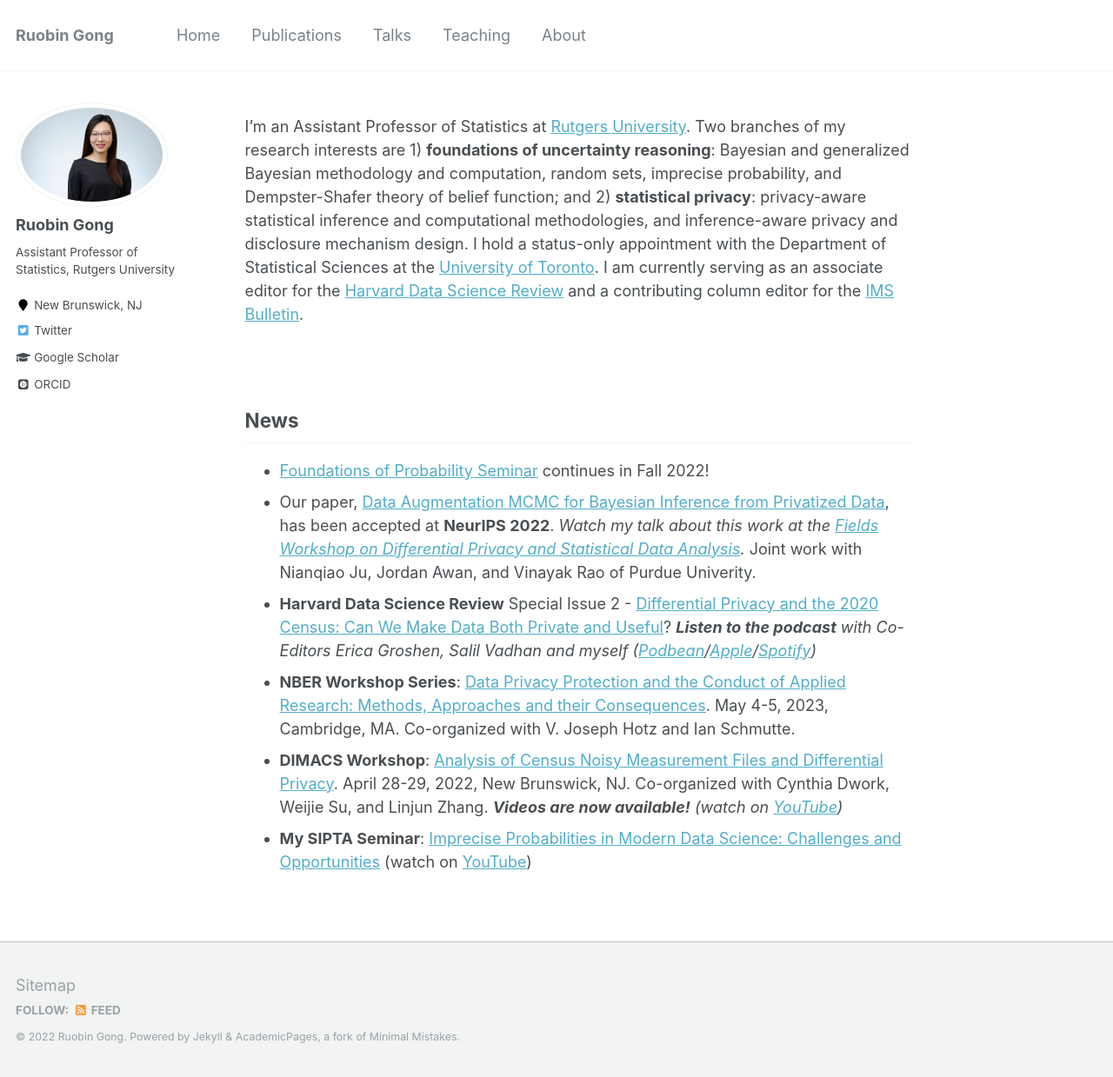
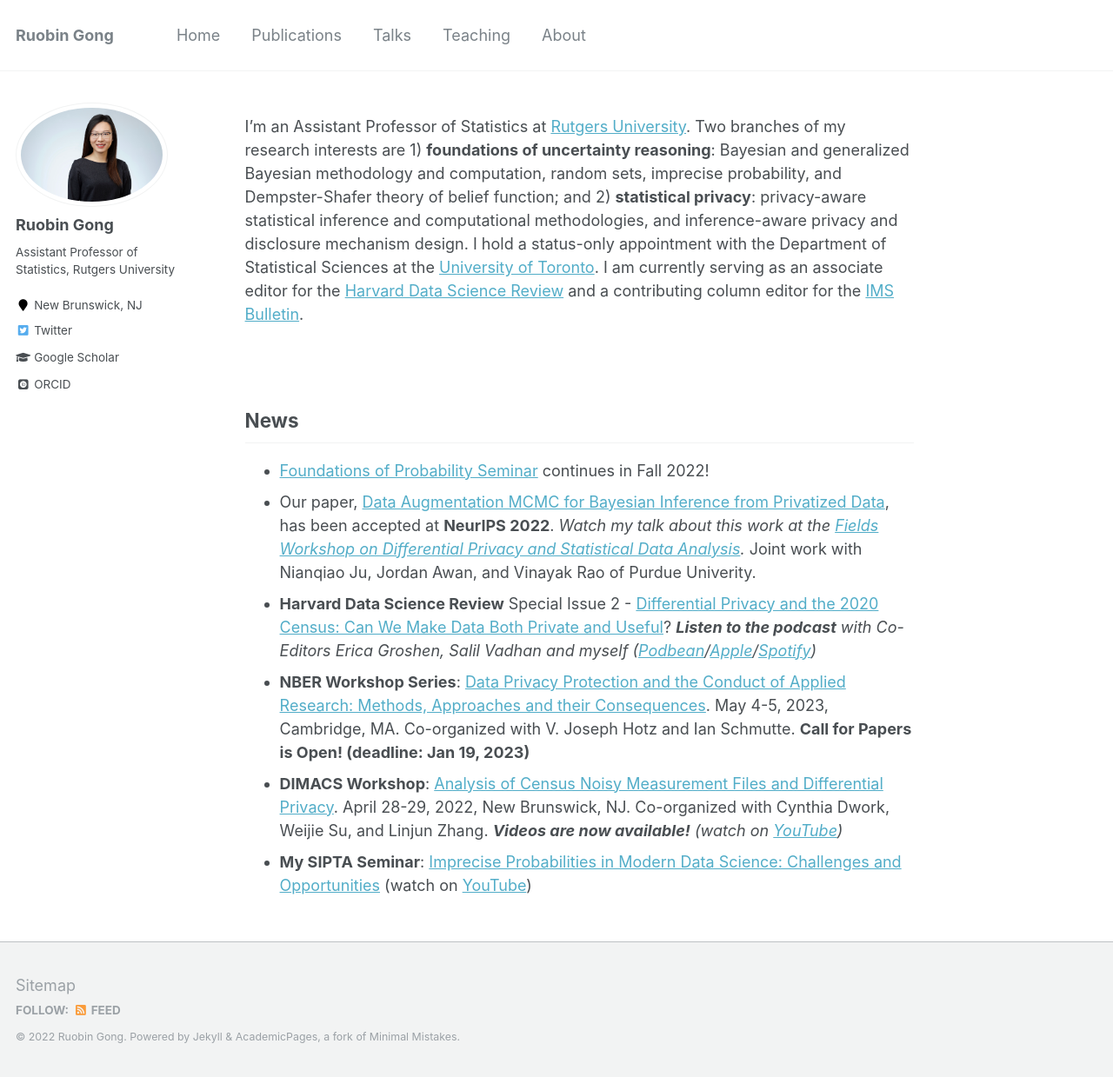
Before and after one commit to RuobinGong/RuobinGong.github.io, a Jekyll site: the page built from _pages/home.md, in a window 1280 px wide and 1239 px high. Shown: the whole window at 87% size. Built offline with Jekyll 4.4.1, drawn with Linux system fonts in a browser that asks for light colours; some web fonts are replaced.

Commit message:
Update home.md

```diff
--- a/_pages/home.md
+++ b/_pages/home.md
@@ -20,6 +20,6 @@ I'm an Assistant Professor of Statistics at [Rutgers University](https://www.sta
 * [Foundations of Probability Seminar](https://foundationsofprobabilityseminar.com) continues in Fall 2022!
 * Our paper, [Data Augmentation MCMC for Bayesian Inference from Privatized Data](https://ruobingong.github.io/publication/2022-06-01-DAMCMC), has been accepted at **NeurIPS 2022**. _Watch my talk about this work at the [Fields Workshop on Differential Privacy and Statistical Data Analysis](http://www.fields.utoronto.ca/talks/Data-Augmentation-MCMC-Bayesian-Inference-Privatized-Data)._ Joint work with Nianqiao Ju, Jordan Awan, and Vinayak Rao of Purdue Univerity.
 * **Harvard Data Science Review** Special Issue 2 - [Differential Privacy and the 2020 Census: Can We Make Data Both Private and Useful](https://hdsr.mitpress.mit.edu/specialissue2)?  _**Listen to the podcast** with Co-Editors Erica Groshen, Salil Vadhan and myself ([Podbean](https://hdsr.podbean.com/e/differential-privacy-for-the-2020-us-census-can-we-make-data-both-private-and-useful-part-1/)/[Apple](https://podcasts.apple.com/us/podcast/differential-privacy-for-the-2020-u-s-census-can-we/id1558728983?i=1000571597321)/[Spotify](https://open.spotify.com/episode/4A9ahGLv5r58LJX8Alxg19))_
-* **NBER Workshop Series**: [Data Privacy Protection and the Conduct of Applied Research: Methods, Approaches and their Consequences](https://www.nber.org/conferences/data-privacy-protection-and-conduct-applied-research-methods-approaches-and-their-consequences). May 4-5, 2023, Cambridge, MA. Co-organized with V. Joseph Hotz and Ian Schmutte.
+* **NBER Workshop Series**: [Data Privacy Protection and the Conduct of Applied Research: Methods, Approaches and their Consequences](https://www.nber.org/data-privacy-protection-and-conduct-applied-research-methods-approaches-and-their-consequences). May 4-5, 2023, Cambridge, MA. Co-organized with V. Joseph Hotz and Ian Schmutte. **Call for Papers is Open! (deadline: Jan 19, 2023)**
 * **DIMACS Workshop**: [Analysis of Census Noisy Measurement Files and Differential Privacy](http://dimacs.rutgers.edu/events/details?eID=2038). April 28-29, 2022, New Brunswick, NJ. Co-organized with Cynthia Dwork, Weijie Su, and Linjun Zhang. _**Videos are now available!** (watch on [YouTube](https://www.youtube.com/playlist?list=PLKVCRT3MRed733-w2Lo2yvCAkac9zdIVj))_
 * **My SIPTA Seminar**: [Imprecise Probabilities in Modern Data Science: Challenges and Opportunities](https://sipta.org/events/sipta-seminars/) (watch on [YouTube](https://www.youtube.com/watch?v=rNVWyG-0XgA))
```
